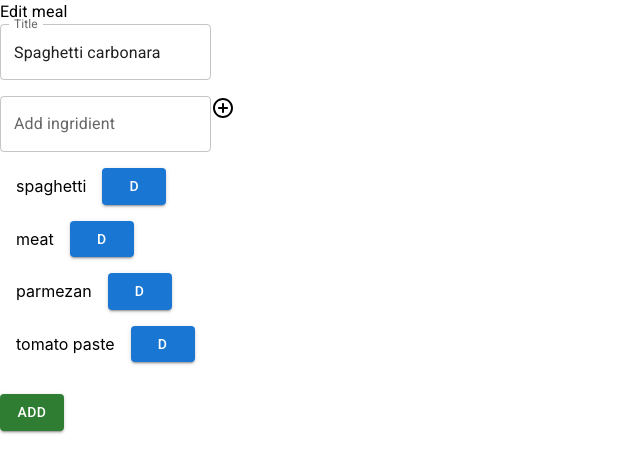
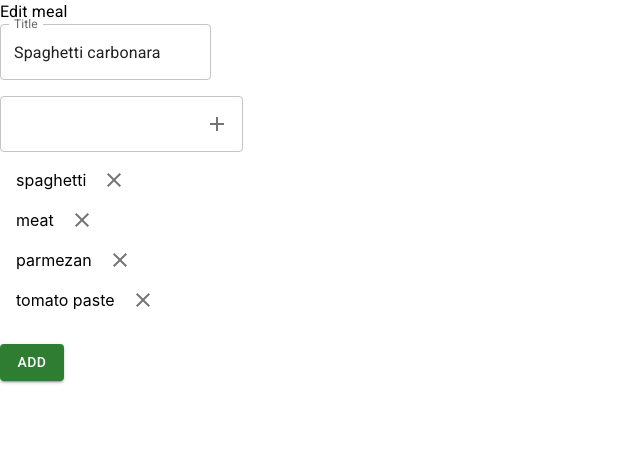
Before and after one commit to alekseevaiana/meals_planner, a React (Create React App) app: page /meals/1/edit in a window 1280 px wide. Shown: the top 472 px of the page, without its empty margins (0-640 px from the left). Built offline with nearby package versions, Linux system fonts and the light colour scheme.

Commit message:
update input to add ingridient

```diff
--- a/src/components/AddIngridient.js
+++ b/src/components/AddIngridient.js
@@ -2,6 +2,9 @@ import AddCircleOutlineRoundedIcon from "@mui/icons-material/AddCircleOutlineRou
 import { useState } from "react";
 import { TextField, Box } from "@mui/material";
 import IngridientsList from "./IngridientsList";
+import AddIcon from "@mui/icons-material/Add";
+import InputAdornment from "@mui/material/InputAdornment";
+import OutlinedInput from "@mui/material/OutlinedInput";
 
 export default function AddIngridient({ ingridients, onChange, handleDelete }) {
   const [name, setName] = useState("");
@@ -23,15 +26,24 @@ export default function AddIngridient({ ingridients, onChange, handleDelete }) {
 
   return (
     <Box>
-      <TextField
+      <Box sx={{ display: "flex", alignItems: "center" }}>
+        <OutlinedInput
           id="outlined-basic"
           label="Add ingridient"
           variant="outlined"
           onChange={(event) => setName(event.target.value)}
           value={name}
           onKeyPress={handleKeyPress}
+          endAdornment={
+            <InputAdornment position="end">
+              <AddIcon onClick={handleAdd} edge="end">
+                f
+              </AddIcon>
+            </InputAdornment>
+          }
         />
-      <AddCircleOutlineRoundedIcon onClick={handleAdd} />
+        {/* <AddIcon onClick={handleAdd} fontSize="large" /> */}
+      </Box>
       <Box sx={{ mb: 2 }}>
         <IngridientsList
           ingridients={ingridients}
--- a/src/components/CreateMeal.js
+++ b/src/components/CreateMeal.js
@@ -1,11 +1,13 @@
-import { Typography } from "@mui/material";
+import { Typography, Box } from "@mui/material";
 import MealForm from "./MealForm";
 
 export default function CreateMeal({ handleMealChange }) {
   return (
     <>
-      <Typography variant="h6">Add new meal</Typography>
-      <MealForm onChange={handleMealChange} />
+      <Box sx={{ m: 2 }}>
+        <Typography variant="h6">Add new meal</Typography>
+        <MealForm onChange={handleMealChange} />
+      </Box>
     </>
   );
 }
--- a/src/components/IngridientsList.js
+++ b/src/components/IngridientsList.js
@@ -1,4 +1,5 @@
 import { Button, List, ListItem } from "@mui/material";
+import ClearIcon from "@mui/icons-material/Clear";
 
 export default function IngridientsList({ ingridients, handleDelete, type }) {
   return (
@@ -8,15 +9,12 @@ export default function IngridientsList({ ingridients, handleDelete, type }) {
           return (
             <ListItem key={index}>
               {ingridient}
-              {/* {index !== ingridients.length - 1 ? ", " : ""} */}
               {type === "form" && (
-                <Button
-                  variant="contained"
+                <ClearIcon
                   sx={{ ml: 2 }}
                   onClick={() => handleDelete(index)}
-                >
-                  D
-                </Button>
+                  color="action"
+                />
               )}
             </ListItem>
           );
```
Lines whose indentation alone changed are shown as unchanged.
